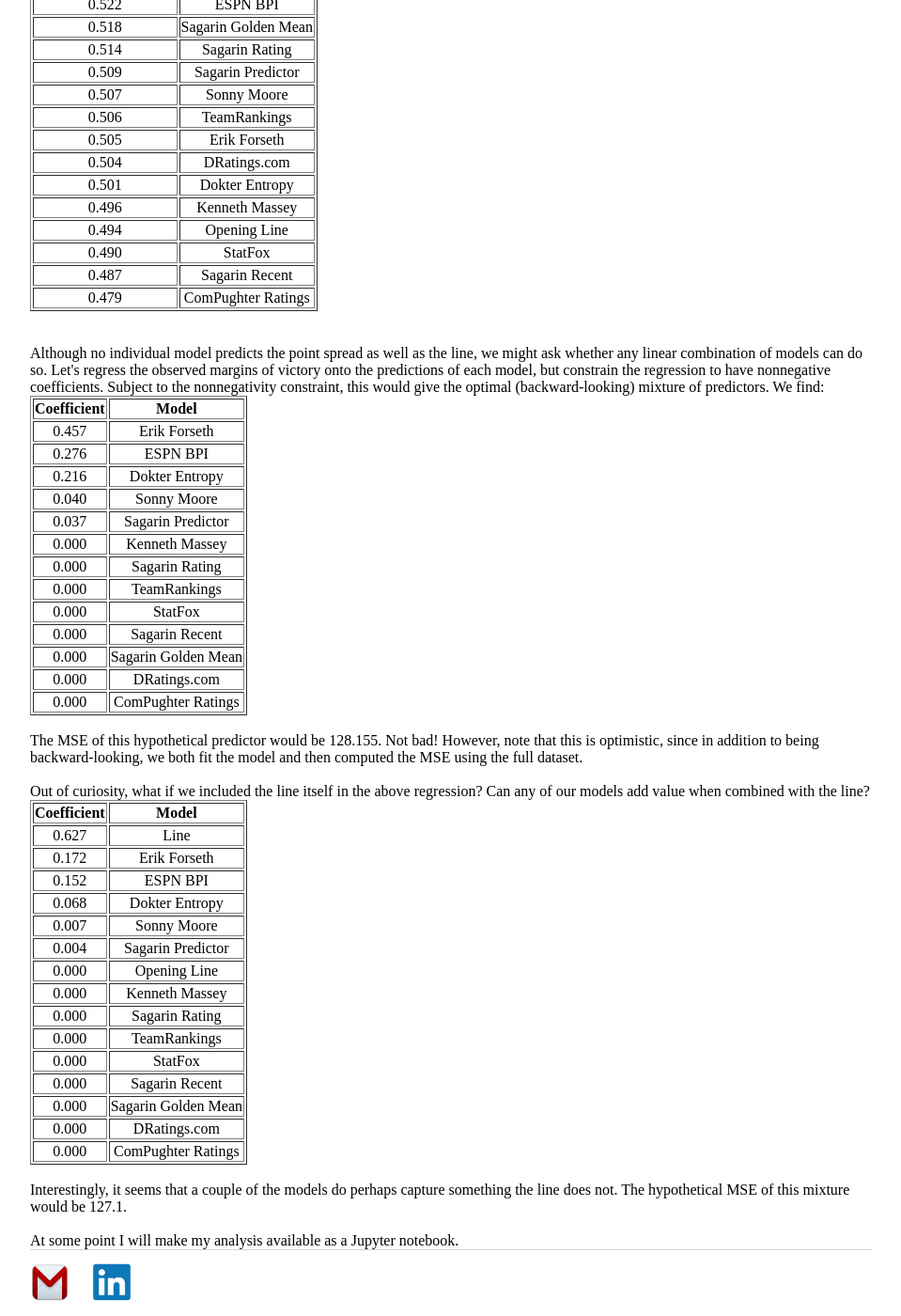
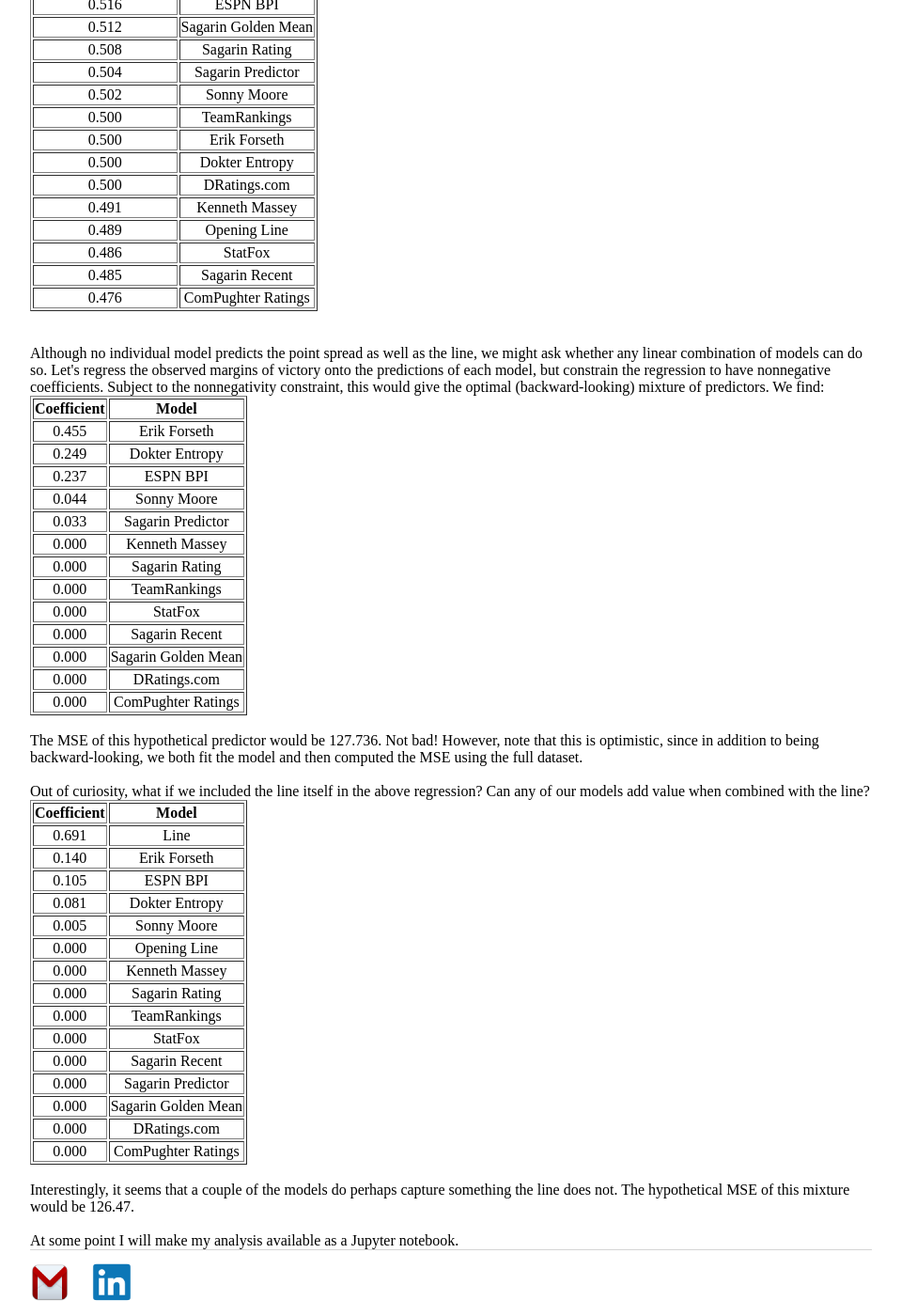
Before and after one commit to erikrforseth/erikrforseth.github.io, a Jekyll site: the page built from about.html, in a window 1280 px wide and 1400 px high, scrolled down 1211 px. Shown: the whole window at 94% size, without its empty margins (160-1119 px from the left). Built offline with Jekyll 4.4.1, drawn with Linux system fonts in a browser that asks for light colours; some of the changed text lies outside the part shown.

Commit message:
about page

```diff
--- a/about.html
+++ b/about.html
@@ -17,63 +17,63 @@
   </thead>
   <tbody>
     <tr align="center">
-      <td>127.640</td>
+      <td>126.802</td>
       <td>Line</td>
     </tr>
     <tr align="center">
-      <td>129.203</td>
+      <td>128.463</td>
       <td>Opening Line</td>
     </tr>
     <tr align="center">
-      <td>129.672</td>
+      <td>129.157</td>
       <td>Erik Forseth</td>
     </tr>
     <tr align="center">
-      <td>130.050</td>
+      <td>129.751</td>
       <td>TeamRankings</td>
     </tr>
     <tr align="center">
-      <td>132.993</td>
+      <td>131.889</td>
       <td>Dokter Entropy</td>
     </tr>
     <tr align="center">
-      <td>134.899</td>
+      <td>134.714</td>
       <td>ESPN BPI</td>
     </tr>
     <tr align="center">
-      <td>136.471</td>
+      <td>135.529</td>
       <td>Sagarin Rating</td>
     </tr>
     <tr align="center">
-      <td>136.877</td>
+      <td>135.909</td>
       <td>Sagarin Predictor</td>
     </tr>
     <tr align="center">
-      <td>137.406</td>
+      <td>136.529</td>
       <td>Sagarin Golden Mean</td>
     </tr>
     <tr align="center">
-      <td>137.961</td>
+      <td>137.104</td>
       <td>Kenneth Massey</td>
     </tr>
     <tr align="center">
-      <td>141.378</td>
+      <td>140.953</td>
       <td>DRatings.com</td>
     </tr>
     <tr align="center">
-      <td>143.062</td>
+      <td>142.158</td>
       <td>Sonny Moore</td>
     </tr>
     <tr align="center">
-      <td>150.184</td>
+      <td>149.050</td>
       <td>StatFox</td>
     </tr>
     <tr align="center">
-      <td>152.420</td>
+      <td>150.849</td>
       <td>ComPughter Ratings</td>
     </tr>
     <tr align="center">
-      <td>153.845</td>
+      <td>152.847</td>
       <td>Sagarin Recent</td>
     </tr>
   </tbody>
@@ -88,63 +88,63 @@
   </thead>
   <tbody>
     <tr align="center">
-      <td>0.770</td>
+      <td>0.766</td>
       <td>Line</td>
     </tr>
     <tr align="center">
-      <td>0.768</td>
+      <td>0.766</td>
       <td>Opening Line</td>
     </tr>
     <tr align="center">
-      <td>0.767</td>
+      <td>0.764</td>
       <td>Erik Forseth</td>
     </tr>
     <tr align="center">
-      <td>0.764</td>
-      <td>Sagarin Predictor</td>
-    </tr>
-    <tr align="center">
-      <td>0.763</td>
-      <td>ESPN BPI</td>
-    </tr>
-    <tr align="center">
-      <td>0.763</td>
+      <td>0.760</td>
       <td>TeamRankings</td>
     </tr>
     <tr align="center">
       <td>0.760</td>
+      <td>Sagarin Predictor</td>
+    </tr>
+    <tr align="center">
+      <td>0.759</td>
+      <td>ESPN BPI</td>
+    </tr>
+    <tr align="center">
+      <td>0.758</td>
       <td>Sagarin Rating</td>
     </tr>
     <tr align="center">
-      <td>0.759</td>
+      <td>0.756</td>
       <td>Sagarin Golden Mean</td>
     </tr>
     <tr align="center">
-      <td>0.757</td>
+      <td>0.755</td>
       <td>Kenneth Massey</td>
     </tr>
     <tr align="center">
-      <td>0.755</td>
+      <td>0.754</td>
       <td>Dokter Entropy</td>
     </tr>
     <tr align="center">
-      <td>0.754</td>
+      <td>0.752</td>
+      <td>DRatings.com</td>
+    </tr>
+    <tr align="center">
+      <td>0.749</td>
       <td>Sonny Moore</td>
     </tr>
     <tr align="center">
-      <td>0.754</td>
-      <td>DRatings.com</td>
-    </tr>
-    <tr align="center">
-      <td>0.748</td>
+      <td>0.743</td>
       <td>ComPughter Ratings</td>
     </tr>
     <tr align="center">
-      <td>0.744</td>
+      <td>0.741</td>
       <td>Sagarin Recent</td>
     </tr>
     <tr align="center">
-      <td>0.740</td>
+      <td>0.738</td>
       <td>StatFox</td>
     </tr>
   </tbody>
@@ -161,59 +161,59 @@
   </thead>
   <tbody>
     <tr align="center">
-      <td>0.522</td>
+      <td>0.516</td>
       <td>ESPN BPI</td>
     </tr>
     <tr align="center">
-      <td>0.518</td>
+      <td>0.512</td>
       <td>Sagarin Golden Mean</td>
     </tr>
     <tr align="center">
-      <td>0.514</td>
+      <td>0.508</td>
       <td>Sagarin Rating</td>
     </tr>
     <tr align="center">
-      <td>0.509</td>
+      <td>0.504</td>
       <td>Sagarin Predictor</td>
     </tr>
     <tr align="center">
-      <td>0.507</td>
+      <td>0.502</td>
       <td>Sonny Moore</td>
     </tr>
     <tr align="center">
-      <td>0.506</td>
+      <td>0.500</td>
       <td>TeamRankings</td>
     </tr>
     <tr align="center">
-      <td>0.505</td>
+      <td>0.500</td>
       <td>Erik Forseth</td>
     </tr>
     <tr align="center">
-      <td>0.504</td>
+      <td>0.500</td>
+      <td>Dokter Entropy</td>
+    </tr>
+    <tr align="center">
+      <td>0.500</td>
       <td>DRatings.com</td>
     </tr>
     <tr align="center">
-      <td>0.501</td>
-      <td>Dokter Entropy</td>
-    </tr>
-    <tr align="center">
-      <td>0.496</td>
+      <td>0.491</td>
       <td>Kenneth Massey</td>
     </tr>
     <tr align="center">
-      <td>0.494</td>
+      <td>0.489</td>
       <td>Opening Line</td>
     </tr>
     <tr align="center">
-      <td>0.490</td>
+      <td>0.486</td>
       <td>StatFox</td>
     </tr>
     <tr align="center">
-      <td>0.487</td>
+      <td>0.485</td>
       <td>Sagarin Recent</td>
     </tr>
     <tr align="center">
-      <td>0.479</td>
+      <td>0.476</td>
       <td>ComPughter Ratings</td>
     </tr>
   </tbody>
@@ -230,23 +230,23 @@
   </thead>
   <tbody>
     <tr align="center">
-      <td>0.457</td>
+      <td>0.455</td>
       <td>Erik Forseth</td>
     </tr>
     <tr align="center">
-      <td>0.276</td>
+      <td>0.249</td>
+      <td>Dokter Entropy</td>
+    </tr>
+    <tr align="center">
+      <td>0.237</td>
       <td>ESPN BPI</td>
     </tr>
     <tr align="center">
-      <td>0.216</td>
-      <td>Dokter Entropy</td>
-    </tr>
-    <tr align="center">
-      <td>0.040</td>
+      <td>0.044</td>
       <td>Sonny Moore</td>
     </tr>
     <tr align="center">
-      <td>0.037</td>
+      <td>0.033</td>
       <td>Sagarin Predictor</td>
     </tr>
     <tr align="center">
@@ -284,7 +284,7 @@
   </tbody>
 </table>
 <br>
-The MSE of this hypothetical predictor would be 128.155. Not bad! However, note that this is optimistic, since in addition to being backward-looking, we both fit the model and then computed the MSE using the full dataset.
+The MSE of this hypothetical predictor would be 127.736. Not bad! However, note that this is optimistic, since in addition to being backward-looking, we both fit the model and then computed the MSE using the full dataset.
 <br><br>
 Out of curiosity, what if we included the line itself in the above regression? Can any of our models add value when combined with the line?<table border="1" class="dataframe">
   <thead>
@@ -295,28 +295,24 @@
   </thead>
   <tbody>
     <tr align="center">
-      <td>0.627</td>
+      <td>0.691</td>
       <td>Line</td>
     </tr>
     <tr align="center">
-      <td>0.172</td>
+      <td>0.140</td>
       <td>Erik Forseth</td>
     </tr>
     <tr align="center">
-      <td>0.152</td>
+      <td>0.105</td>
       <td>ESPN BPI</td>
     </tr>
     <tr align="center">
-      <td>0.068</td>
+      <td>0.081</td>
       <td>Dokter Entropy</td>
     </tr>
     <tr align="center">
-      <td>0.007</td>
+      <td>0.005</td>
       <td>Sonny Moore</td>
-    </tr>
-    <tr align="center">
-      <td>0.004</td>
-      <td>Sagarin Predictor</td>
     </tr>
     <tr align="center">
       <td>0.000</td>
@@ -344,6 +340,10 @@
     </tr>
     <tr align="center">
       <td>0.000</td>
+      <td>Sagarin Predictor</td>
+    </tr>
+    <tr align="center">
+      <td>0.000</td>
       <td>Sagarin Golden Mean</td>
     </tr>
     <tr align="center">
@@ -357,6 +357,6 @@
   </tbody>
 </table>
 <br>
-Interestingly, it seems that a couple of the models do perhaps capture something the line does not. The hypothetical MSE of this mixture would be 127.1.
+Interestingly, it seems that a couple of the models do perhaps capture something the line does not. The hypothetical MSE of this mixture would be 126.47.
 <br><br>
 At some point I will make my analysis available as a Jupyter notebook.
```
Also changed, not shown: other parts of about.html (+1 -1 lines).
